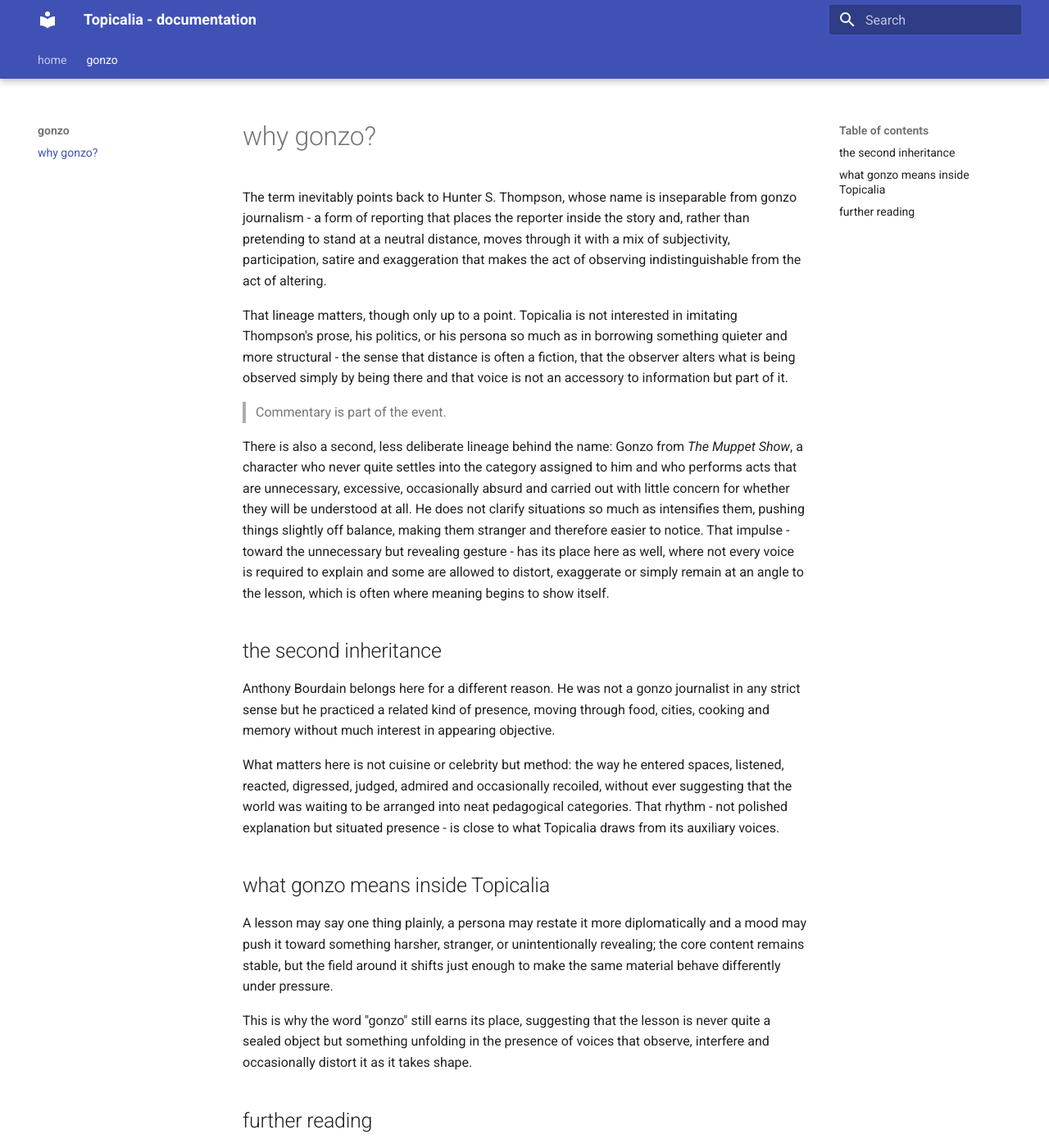
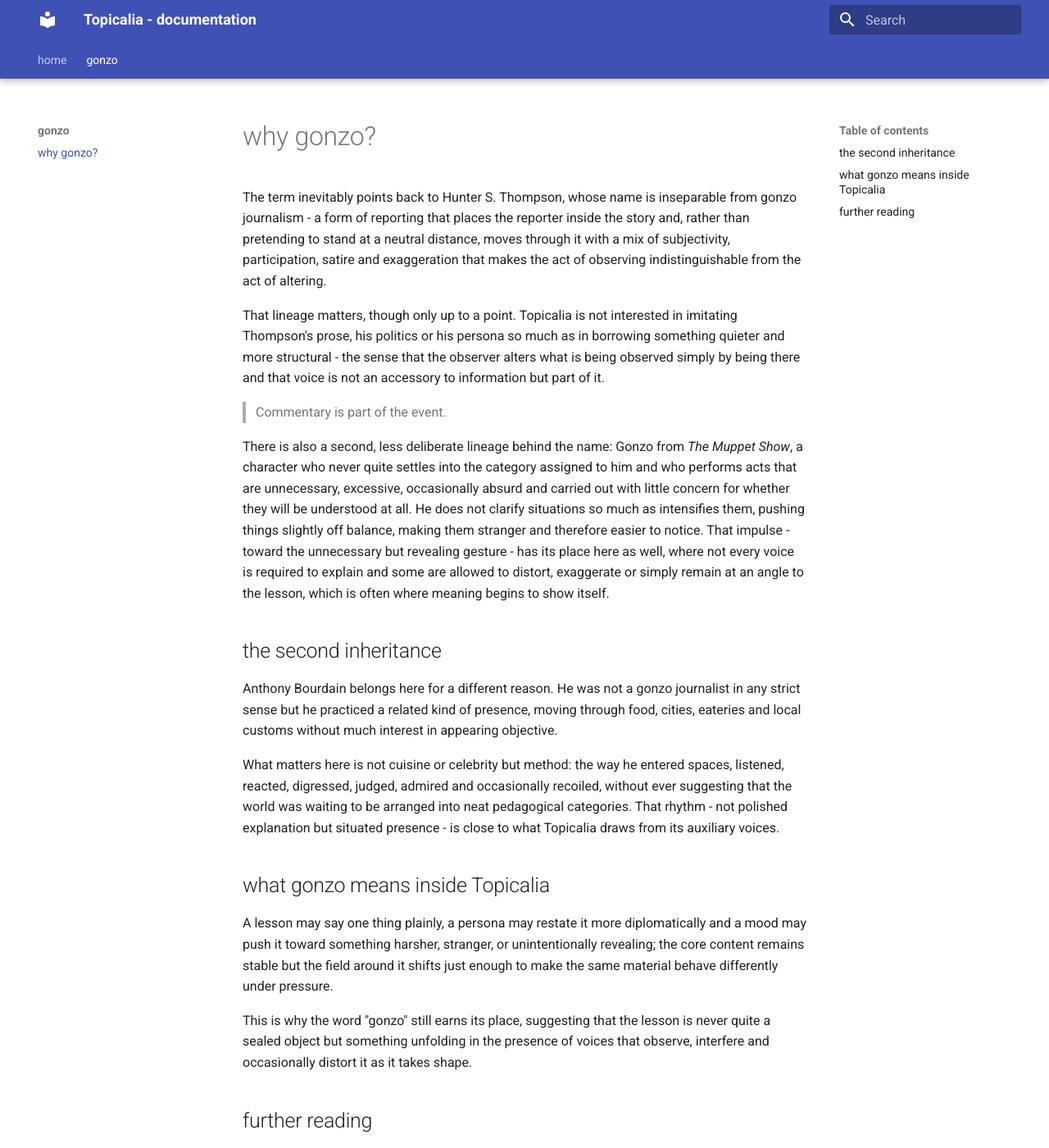
Before and after one commit to jiwanski/topicalia2-notes, an MkDocs documentation site: the page built from docs/topicalism/gonzo.md, in a window 1280 px wide and 1400 px high. Shown: the whole window at 82% size. Built offline with MkDocs 1.6.1 and Material for MkDocs 9.7.7, drawn with Linux system fonts in a browser that asks for light colours.

Commit message:
finishing touches

```diff
--- a/docs/topicalism/gonzo.md
+++ b/docs/topicalism/gonzo.md
@@ -2,7 +2,7 @@
 
 The term inevitably points back to Hunter S. Thompson, whose name is inseparable from gonzo journalism - a form of reporting that places the reporter inside the story and, rather than pretending to stand at a neutral distance, moves through it with a mix of subjectivity, participation, satire and exaggeration that makes the act of observing indistinguishable from the act of altering.
 
-That lineage matters, though only up to a point. Topicalia is not interested in imitating Thompson's prose, his politics, or his persona so much as in borrowing something quieter and more structural - the sense that distance is often a fiction, that the observer alters what is being observed simply by being there and that voice is not an accessory to information but part of it.
+That lineage matters, though only up to a point. Topicalia is not interested in imitating Thompson's prose, his politics or his persona so much as in borrowing something quieter and more structural - the sense that the observer alters what is being observed simply by being there and that voice is not an accessory to information but part of it.
 
 > Commentary is part of the event.
 
@@ -10,16 +10,15 @@
 
 ## the second inheritance
 
-Anthony Bourdain belongs here for a different reason. He was not a gonzo journalist in any strict sense but he practiced a related kind of presence, moving through food, cities, cooking and memory without much interest in appearing objective.
+Anthony Bourdain belongs here for a different reason. He was not a gonzo journalist in any strict sense but he practiced a related kind of presence, moving through food, cities, eateries and local customs without much interest in appearing objective.
 
 What matters here is not cuisine or celebrity but method: the way he entered spaces, listened, reacted, digressed, judged, admired and occasionally recoiled, without ever suggesting that the world was waiting to be arranged into neat pedagogical categories. That rhythm - not polished explanation but situated presence - is close to what Topicalia draws from its auxiliary voices.
 
 ## what gonzo means inside Topicalia
 
-A lesson may say one thing plainly, a persona may restate it more diplomatically and a mood may push it toward something harsher, stranger, or unintentionally revealing; the core content remains stable, but the field around it shifts just enough to make the same material behave differently under pressure.
+A lesson may say one thing plainly, a persona may restate it more diplomatically and a mood may push it toward something harsher, stranger, or unintentionally revealing; the core content remains stable but the field around it shifts just enough to make the same material behave differently under pressure.
 
 This is why the word "gonzo" still earns its place, suggesting that the lesson is never quite a sealed object but something unfolding in the presence of voices that observe, interfere and occasionally distort it as it takes shape.
-
 
 ## further reading
 
```
